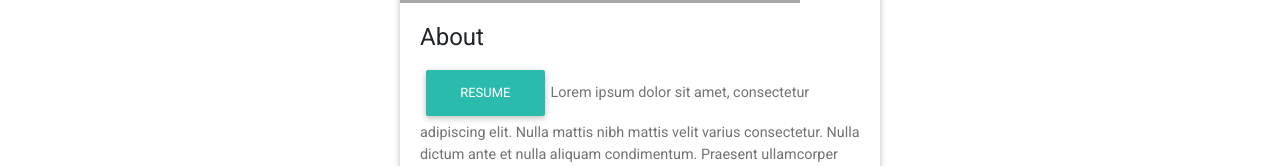
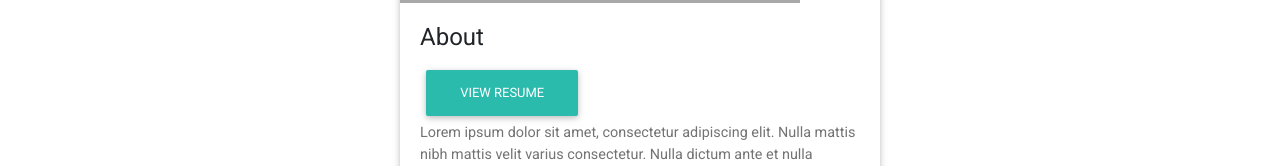
Before and after one commit to Lee7b/sbappold, a React (Create React App) app in the folder client/: page /about in a window 1280 px wide. Shown: the part 373-539 px from the top of the page. Built offline with nearby package versions, Linux system fonts and the light colour scheme; grey boxes are pictures that could not be loaded.

Commit message:
update about page

```diff
--- a/client/src/Pages/About.js
+++ b/client/src/Pages/About.js
@@ -13,7 +13,8 @@ class About extends React.Component {
                     <MDBCardBody>
                     <MDBCardTitle>About</MDBCardTitle>
                     <MDBCardText>
-                          <MDBBtn href="https://drive.google.com/file/d/1iS0ZkN1wvduHc7CUnXjO65SqLDJIX6b-/view?usp=sharing">Resume</MDBBtn>
+                          <MDBBtn href="https://drive.google.com/file/d/1iS0ZkN1wvduHc7CUnXjO65SqLDJIX6b-/view?usp=sharing">View Resume</MDBBtn>
+                          <br></br>
                            Lorem ipsum dolor sit amet, consectetur adipiscing elit.
                            Nulla mattis nibh mattis velit varius consectetur. Nulla
                            dictum ante et nulla aliquam condimentum. Praesent
```
